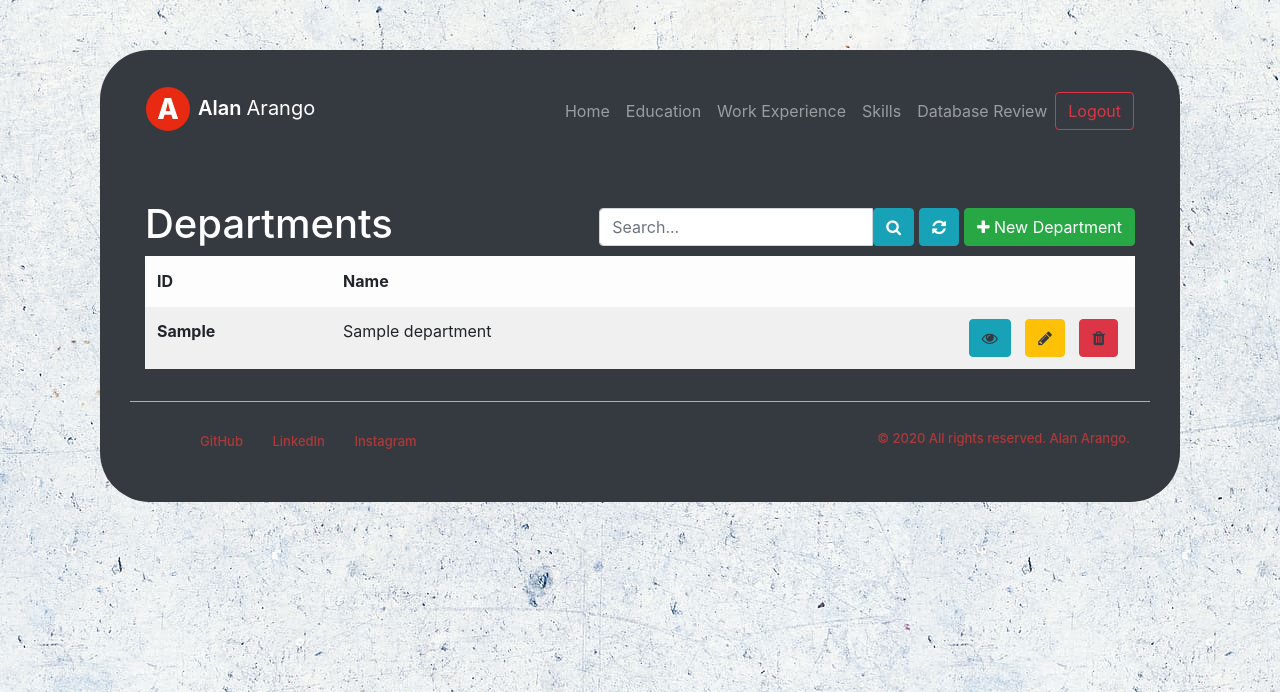
After one commit to allaramo/resume, a PHP site: page /departments in a window 1280 px wide. The commit adds this page. Shown: the top 692 px of the page. Run offline with PHP 8.4, Linux system fonts and the light colour scheme; the visitor is signed in with stand-in values (Sample User, id 1); tables that the repository leaves empty or names only in its code hold one stand-in row (values such as "Sample post").

Commit message:
added database first part

```diff
--- a/private/session.php
+++ b/private/session.php
@@ -2,7 +2,7 @@
    include('config.php');
 
    if(!isset($_SESSION['loggedin'])){
-      header("Location:login.php?page=" . strtolower($page));
+      header("Location:login/login.php?page=" . strtolower($page));
       die();
    }
 ?>
--- a/public/css/style.css
+++ b/public/css/style.css
@@ -157,4 +157,18 @@ hr {
   color: #ce3838 !important;
 }
 
+td a {
+  margin: 0px 5px 0px 5px;
+}
+td a i {
+  color: #343a40;
+}
+
+.searchInput {
+  display: inline-block !important;
+}
+.searchInput a {
+  margin-left: 5px;
+}
+
 /*# sourceMappingURL=style.css.map */
--- /dev/null
+++ b/public/departments/index.php
@@ -0,0 +1,84 @@
+<?php
+    $page="departments";
+    require_once("../partials/menu.php");
+    include("../../private/session.php");
+?>
+<br><br>
+
+<div class="container-fluid">
+    <div class="row">
+        <h1 class="col-lg-4 col-md-12">Departments</h1>
+        <div class="col-lg-8 col-md-12 mt-2 text-right">
+            <form action="<?php echo htmlspecialchars("index.php"); ?>" class="searchInput" method="get">
+                <div class="input-group">
+                    <input type="text" class="form-control" name="search" placeholder="Search...">
+                    <span class="input-group-addon">
+                        <button class="btn btn-info"><i class="fa fa-search"></i> </button>
+                    </span>
+                    <?php $path = (getcwd()=="departments") ? "" : '/departments/';?>
+                    <a class="btn btn-info" href="<?php echo $path ?>index.php"><i class="fa fa-refresh"></i></a>
+                    <a class="btn btn-success" href="<?php echo $path ?>new.php"><i class="fa fa-plus"></i> New Department</a>
+                </div>
+            </form>
+        </div>
+    </div>
+    <div class="row mr-0 ml-0">
+        <?php
+            $sql = "SELECT dept_no, dept_name FROM departments";
+            if(isset($_GET['search'])) {
+                $sql = $sql . " WHERE dept_no LIKE '%" . strtolower($_GET['search']) . "%'";
+                $sql = $sql . " OR dept_name LIKE '%" . strtolower($_GET['search']) . "%'";
+            }
+            $sql = $sql . " ORDER BY dept_no";
+
+            $result = mysqli_query($link, $sql);
+
+            if (mysqli_num_rows($result)>0) {
+
+        ?>
+        <table class="table table-striped table-light">
+            <thead class="thesssad-light">
+                <tr>
+                    <th scope="col">ID</th>
+                    <th scope="col">Name</th>
+                    <th scope="col">&nbsp</th>
+                </tr>
+            </thead>
+            <tbody>
+                <?php
+                        // output data of each row
+                        while($row = mysqli_fetch_assoc($result)) {
+                ?>
+                    <tr>
+                        <th scope='row'><?php echo $row["dept_no"]; ?></th>
+                        <td><?php echo $row["dept_name"]; ?></td>
+                        <td class="text-right">
+                            <a class="btn btn-info" href='view.php?dept_no="<?php echo $row["dept_no"]; ?>"'>
+                                <i class="fa fa-eye"></i>
+                            </a>
+                            <a class="btn btn-warning" href='edit.php?dept_no="<?php echo $row["dept_no"]; ?>"'>
+                                <i class="fa fa-pencil"></i>
+                            </a>
+                            <a class="btn btn-danger" href='delete.php?dept_no="<?php echo $row["dept_no"]; ?>"'>
+                                <i class="fa fa-trash"></i>
+                            </a>
+                        </td>
+                    </tr>
+                <?php
+                        }
+                ?>
+            </tbody>
+        </table>
+                <?php
+                    } else {
+                        echo "<p class='text-muted'>0 results</p>";
+                    }
+                    // close connection
+                    $link->close();
+                ?>
+    </div>
+</div>
+
+<?php
+    require_once("../partials/footer.php");
+?>
--- a/public/hrdb.php
+++ b/public/hrdb.php
@@ -1,9 +1,11 @@
 <?php
-    $page="HumanResourcesDB";
+    $page="hrdb";
     require_once("partials/menu.php");
+    include("../private/session.php");
 ?>
 
-    Alan Arango
+    <a href="/departments">Departments</a><br>
+    <a href="/employees">Employees</a>
 
 <?php
     require_once("partials/footer.php");
--- a/public/partials/footer.php
+++ b/public/partials/footer.php
@@ -23,9 +23,9 @@
     </div>
 
     <!--Including javascripts for bootstrap-->
-    <script src="js/jquery-3.4.1.slim.min.js"></script>
-    <script src="js/popper.min.js"></script>
-    <script src="js/bootstrap.min.js"></script>
+    <script src="../js/jquery-3.4.1.slim.min.js"></script>
+    <script src="../js/popper.min.js"></script>
+    <script src="../js/bootstrap.min.js"></script>
 
 </body>
 </html>
--- a/public/partials/menu.php
+++ b/public/partials/menu.php
@@ -17,7 +17,7 @@
         "education"=>"Education",
         "work"=>"Work Experience",
         "skills"=>"Skills",
-        "hrdb"=>"Human Resources DB"
+        "hrdb"=>"Database Review"
     );
 ?>
 
@@ -27,9 +27,10 @@
     <meta charset="UTF-8">
     <meta name="viewport" content="width=device-width, initial-scale=1.0">
     <title><?php echo $page; ?></title>
-    <link rel="stylesheet" href="css/bootstrap.css">
-    <link rel="stylesheet" href="css/style.css">
-    <script type="text/javascript" src="js/script.js"></script>
+    <link rel="stylesheet" href="../css/bootstrap.css">
+    <link rel="stylesheet" href="../css/style.css">
+    <link rel="stylesheet" href="https://cdnjs.cloudflare.com/ajax/libs/font-awesome/4.7.0/css/font-awesome.css">
+    <script type="text/javascript" src="../js/script.js"></script>
 </head>
 <body>
 <div id="bg-container">
@@ -50,7 +51,7 @@
                 <ul class="navbar-nav ml-auto">
                     <?php
                         foreach($menuArray as $key =>$title){
-                            $link = '<a href="'.$key.'.php" class="nav-item nav-link ';
+                            $link = '<a href="../'.$key.'.php" class="nav-item nav-link ';
                             if($page==$title){
                                 $link = $link . "active";
                             }
@@ -59,6 +60,7 @@
                         }
                     ?>
                 </ul>
-                <a href="<?php echo strtolower($buttonMenu); ?>.php"><button class="btn btn-outline-danger my-2 my-sm-0" type="submit"><?php echo $buttonMenu; ?></button></a>
+                <?php $path = (getcwd()=="login") ? "" : '/login/';?>
+                <a href="<?php echo $path . strtolower($buttonMenu); ?>.php"><button class="btn btn-outline-danger my-2 my-sm-0" type="submit"><?php echo $buttonMenu; ?></button></a>
             </div>
         </nav>
--- a/public/scss/style.scss
+++ b/public/scss/style.scss
@@ -173,3 +173,19 @@ hr{
 .active{
     color:rgb(206, 56, 56) !important;
 }
+
+td{
+    a{
+        margin: 0px 5px 0px 5px;
+        i{
+            color: $main-bg-color;
+        }
+    }
+}
+
+.searchInput{
+    display:inline-block !important;
+    a {
+        margin-left: 5px;
+    }
+}
```
Also changed, not shown: public/login/login.php (renamed from public/login.php, +8 -8 lines), public/login/register.php (renamed from public/register.php, +7 -7 lines), public/employees/index.php (added), public/login/logout.php (renamed from public/logout.php), 1 other file.
